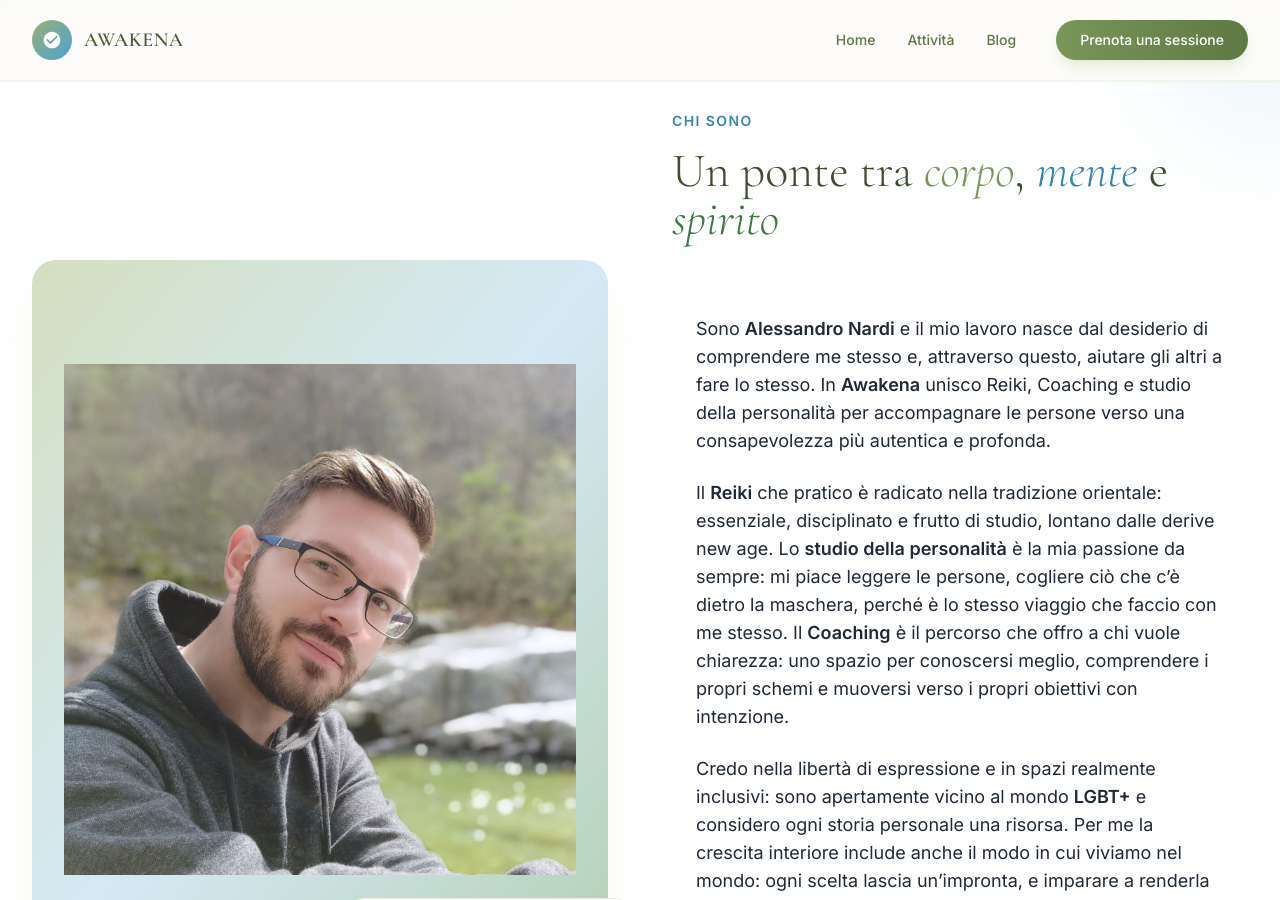
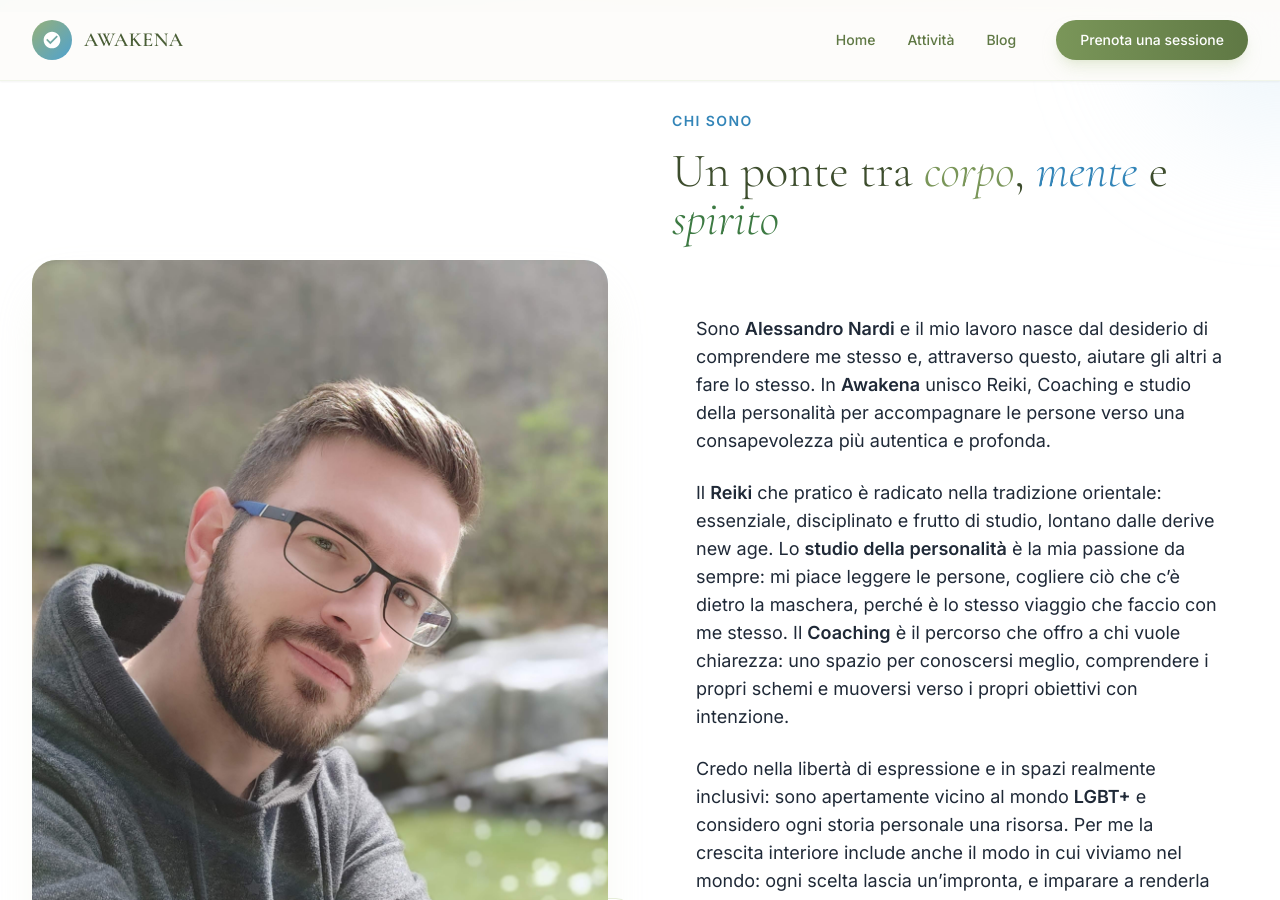
Before and after one commit to rerosku/rerosku.github.io, a Jekyll site: the page built from index.html, in a window 1280 px wide and 900 px high, scrolled down 968 px. Built offline with Jekyll 4.4.1, drawn with Linux system fonts in a browser that asks for light colours; nearby versions of some CDN libraries; some web fonts are replaced.

Commit message:
Update rerosku.github.io from Acode ai

```diff
--- a/index.html
+++ b/index.html
@@ -58,13 +58,11 @@ permalink: /
   <div class="max-w-7xl mx-auto px-4 sm:px-6 lg:px-8">
     <div class="grid lg:grid-cols-2 gap-16 items-center">
       <div class="reveal relative">
-        <div class="relative rounded-3xl overflow-hidden shadow-2xl shadow-salvia-200/30">
-          <div class="aspect-[4/5] bg-gradient-to-br from-salvia-200 via-blu-100 to-rosmarino-200 flex items-center justify-center">
-            <div class="text-center p-8">
-              <img src="{{ '/assets/images/alessandro-portrait.jpg' | relative_url }}" alt="Alessandro Nardi - Praticante Reiki" class="portrait-fade">
-            </div>
-          </div>
+        <div class="relative rounded-3xl overflow-hidden shadow-2xl shadow-salvia-200/30 aspect-[4/5]">
+          <div class="absolute inset-0 bg-gradient-to-br from-salvia-200 via-blu-100 to-rosmarino-200"></div>
+          <img src="{{ '/assets/images/alessandro-portrait.jpg' | relative_url }}" alt="Alessandro Nardi - Praticante Reiki" class="portrait-fade w-full h-full object-cover relative z-10">
         </div>
+
         <div class="absolute -bottom-6 -right-6 bg-white rounded-2xl shadow-xl p-4 border border-salvia-100">
           <div class="flex items-center gap-3">
             <div class="w-10 h-10 rounded-full bg-gradient-to-br from-blu-400 to-blu-500 flex items-center justify-center">
```
Also changed, not shown: _posts/2024-01-15-usui-e-takata-due-reiki-diversi.md (+1 -1 lines), _posts/2025-01-15-cosa-e-reiki.md (+1 -1 lines).
